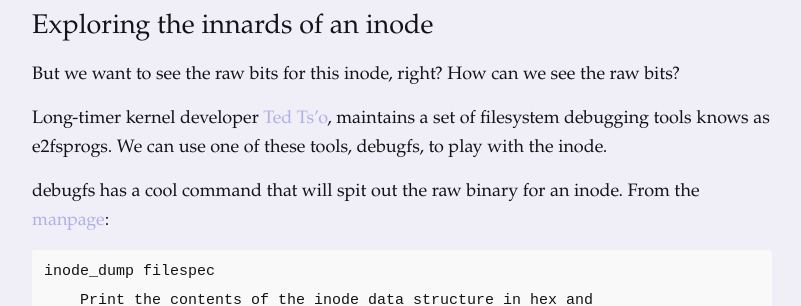
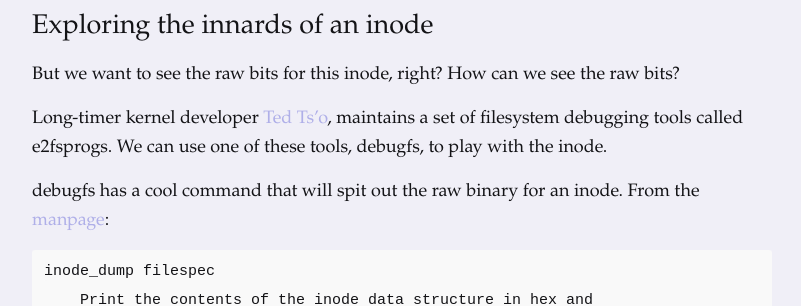
Before and after one commit to dmazin/dmazin.github.io, a Jekyll site: the page built from _posts/2023-07-19-bunch-of-bits.md, in a window 1280 px wide and 900 px high, scrolled down 2181 px. Shown: the part 150-456 px from the top of the window, without its empty margins (238-1039 px from the left). Built offline with Jekyll 4.4.1, drawn with Linux system fonts in a browser that asks for light colours.

Commit message:
fix typo

````diff
--- a/_posts/2023-07-19-bunch-of-bits.md
+++ b/_posts/2023-07-19-bunch-of-bits.md
@@ -73,7 +73,7 @@ Don't try too hard to understand all of the output. Just notice that you see met
 # Exploring the innards of an inode
 But we want to see the raw bits for this inode, right? How can we see the raw bits?
 
-Long-timer kernel developer [Ted Ts'o](https://en.wikipedia.org/wiki/Theodore_Ts%27o), maintains a set of filesystem debugging tools knows as e2fsprogs. We can use one of these tools, debugfs, to play with the inode.
+Long-timer kernel developer [Ted Ts'o](https://en.wikipedia.org/wiki/Theodore_Ts%27o), maintains a set of filesystem debugging tools called e2fsprogs. We can use one of these tools, debugfs, to play with the inode.
 
 debugfs has a cool command that will spit out the raw binary for an inode. From the [manpage](https://www.man7.org/linux/man-pages/man8/debugfs.8.html):
 ```
````
